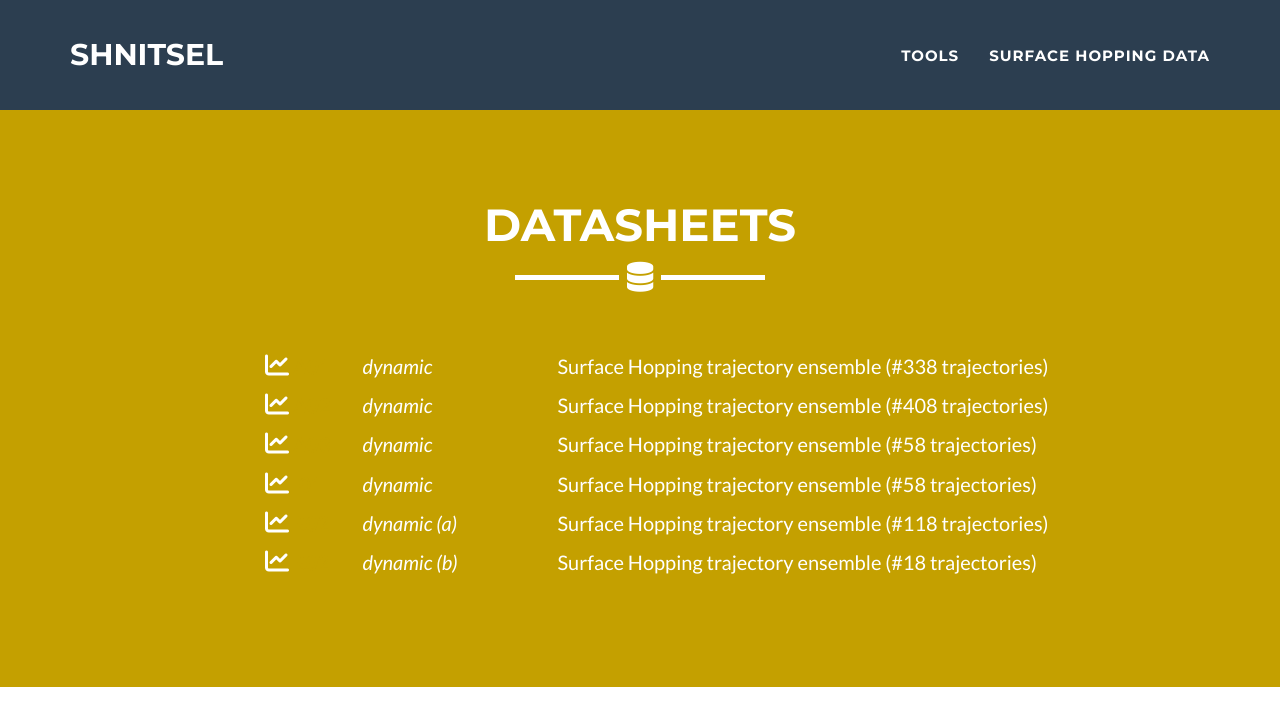
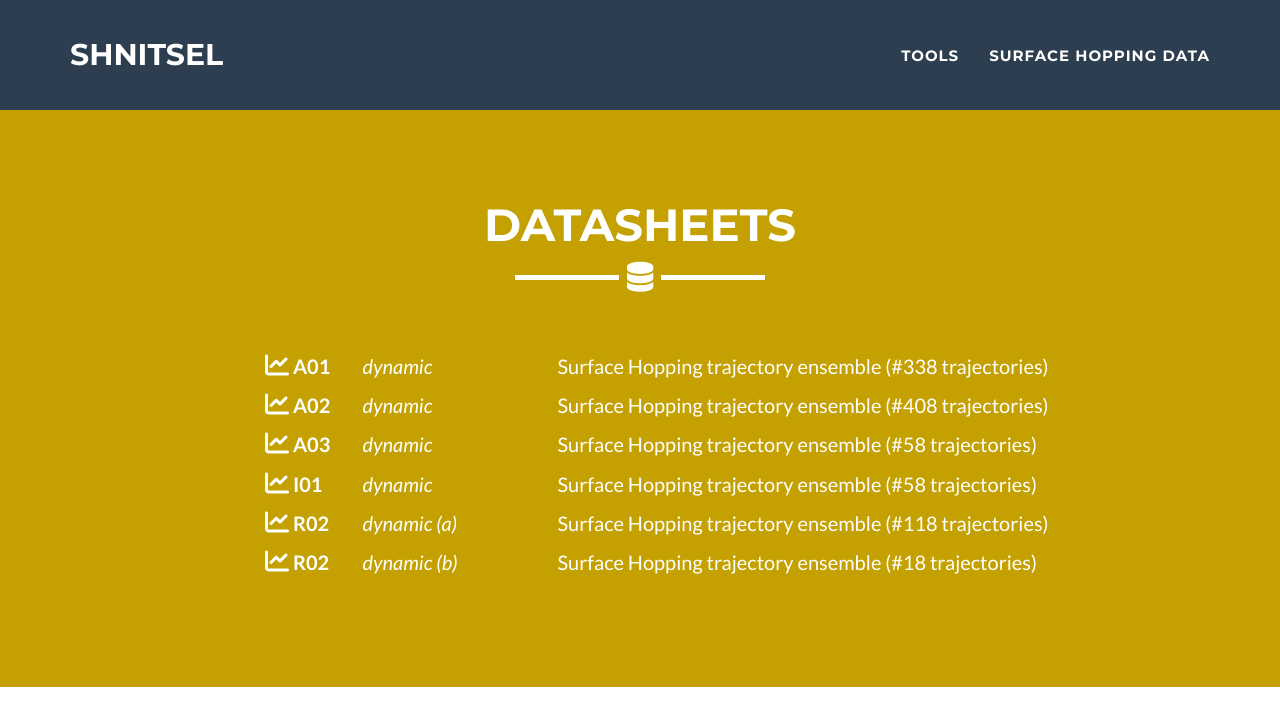
Before and after one commit to SHNITSEL/shnitsel.github.io, a Jekyll site: the page built from _molecules/index.html, in a window 1280 px wide and 900 px high. Shown: the top 726 px of the window. Built offline with Jekyll 4.4.1, drawn with Linux system fonts in a browser that asks for light colours.

Commit message:
Update index.html

```diff
--- a/_molecules/index.html
+++ b/_molecules/index.html
@@ -22,7 +22,7 @@
             {% if r.shnitselname %}
             <div class="row">
               <div class="col-lg-1 col-lg-offset-2">
-                <p><a href="{{ r.url }}" target="_blank"><i class="fa-solid fa-chart-line" style="font-size:24px;color:white"></i> <b>{{ r.shnitselname }}</b></a></p>
+                <p><a href="{{ r.url }}" target="_blank" style="color:white"><i class="fa-solid fa-chart-line" style="font-size:24px;color:white"></i> <b>{{ r.shnitselname }}</b></a></p>
               </div>
               <div class="col-lg-2">
                 <p><i>{{ r.shnitselcategory }}</i></p>
```
